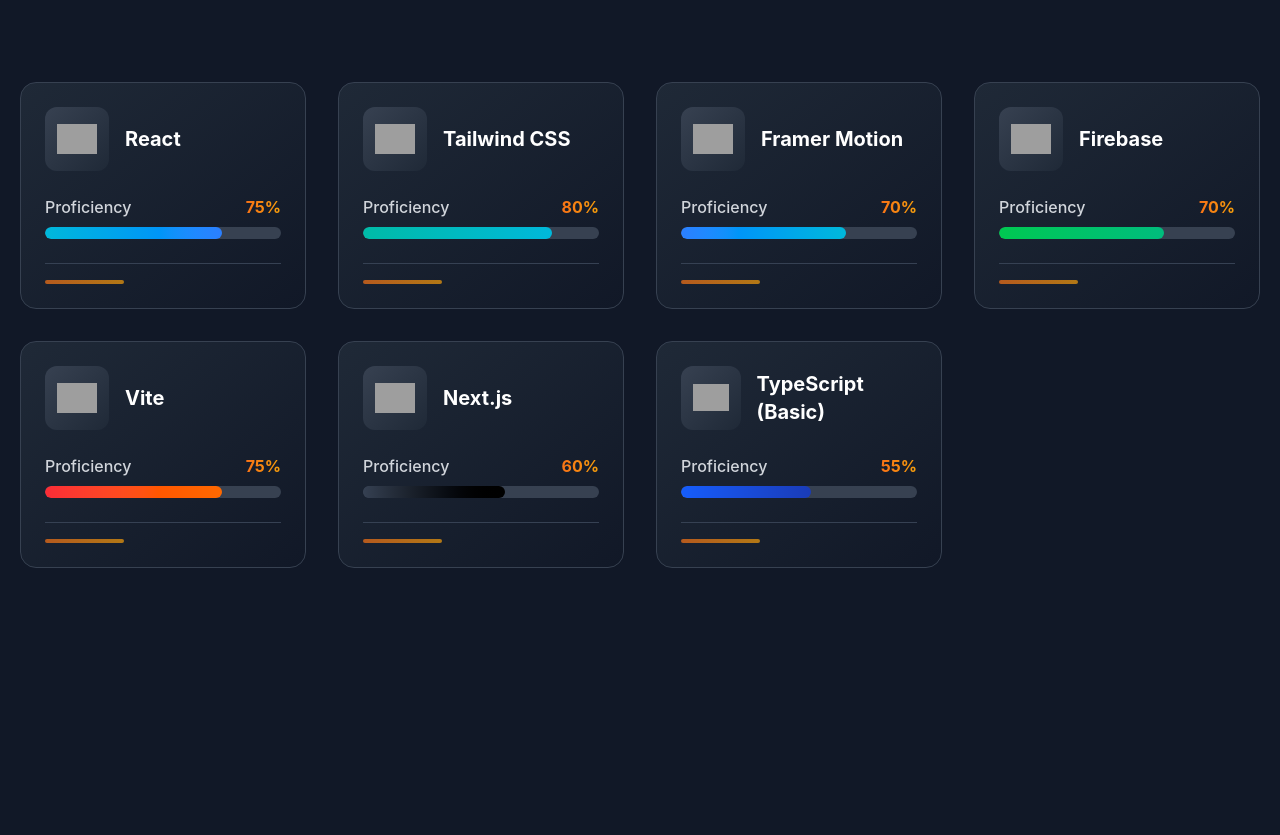
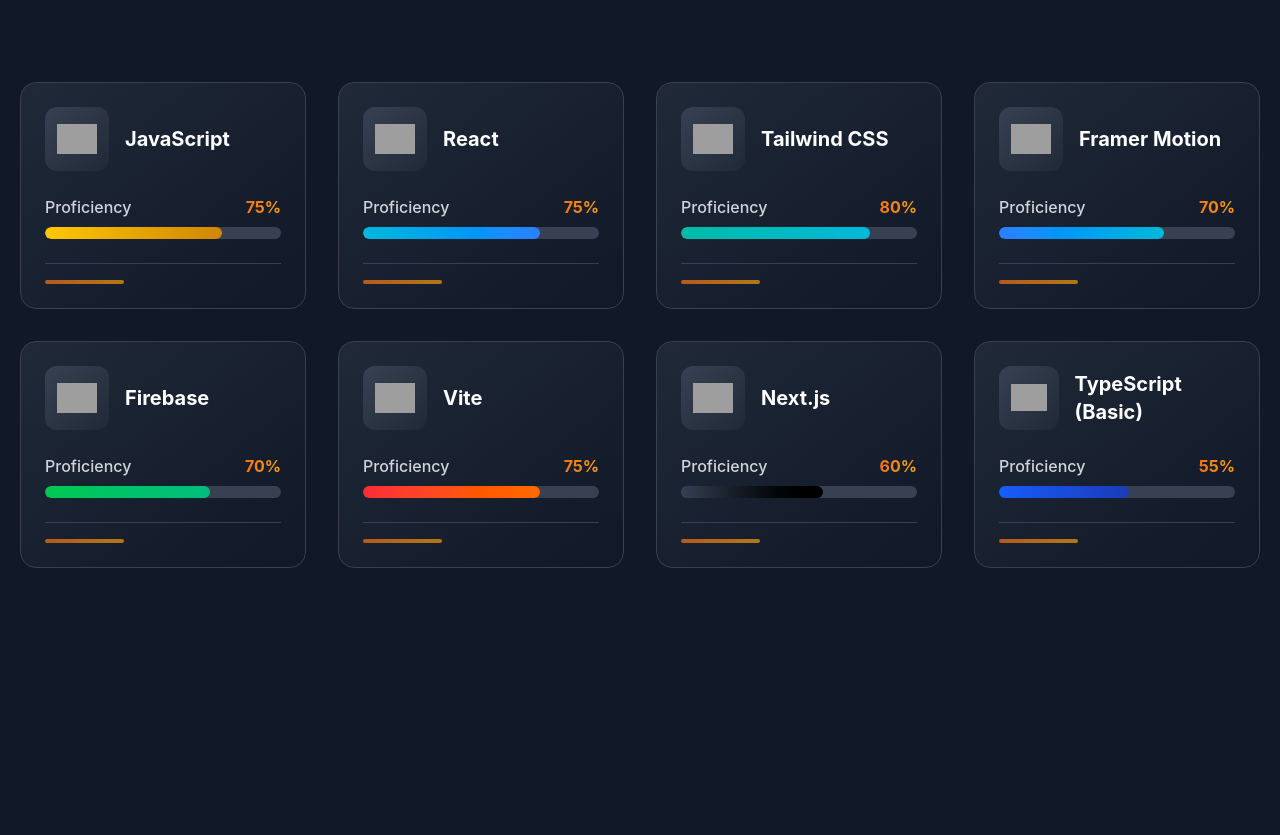
Before and after one commit to alma-mahmud/Portfolio_Website, a React (Vite) app: page / in a window 1280 px wide. Shown: the part 1910-2745 px from the top of the page. Built offline with nearby package versions, Linux system fonts and the light colour scheme; grey boxes are pictures that could not be loaded.

Commit message:
javaScript skill add

```diff
--- a/src/components/Skills.jsx
+++ b/src/components/Skills.jsx
@@ -3,6 +3,10 @@
 
 const Skills = ({ darkMode }) => {
     const skills = [
+  { name: 'JavaScript',
+    icon: 'https://cdn.simpleicons.org/javascript/F7DF1E',
+    level: 75,
+    color: 'from-yellow-400 to-yellow-600' },
   { name: 'React',
     icon: 'https://cdn.simpleicons.org/react/61DAFB',
     level: 75,
```
